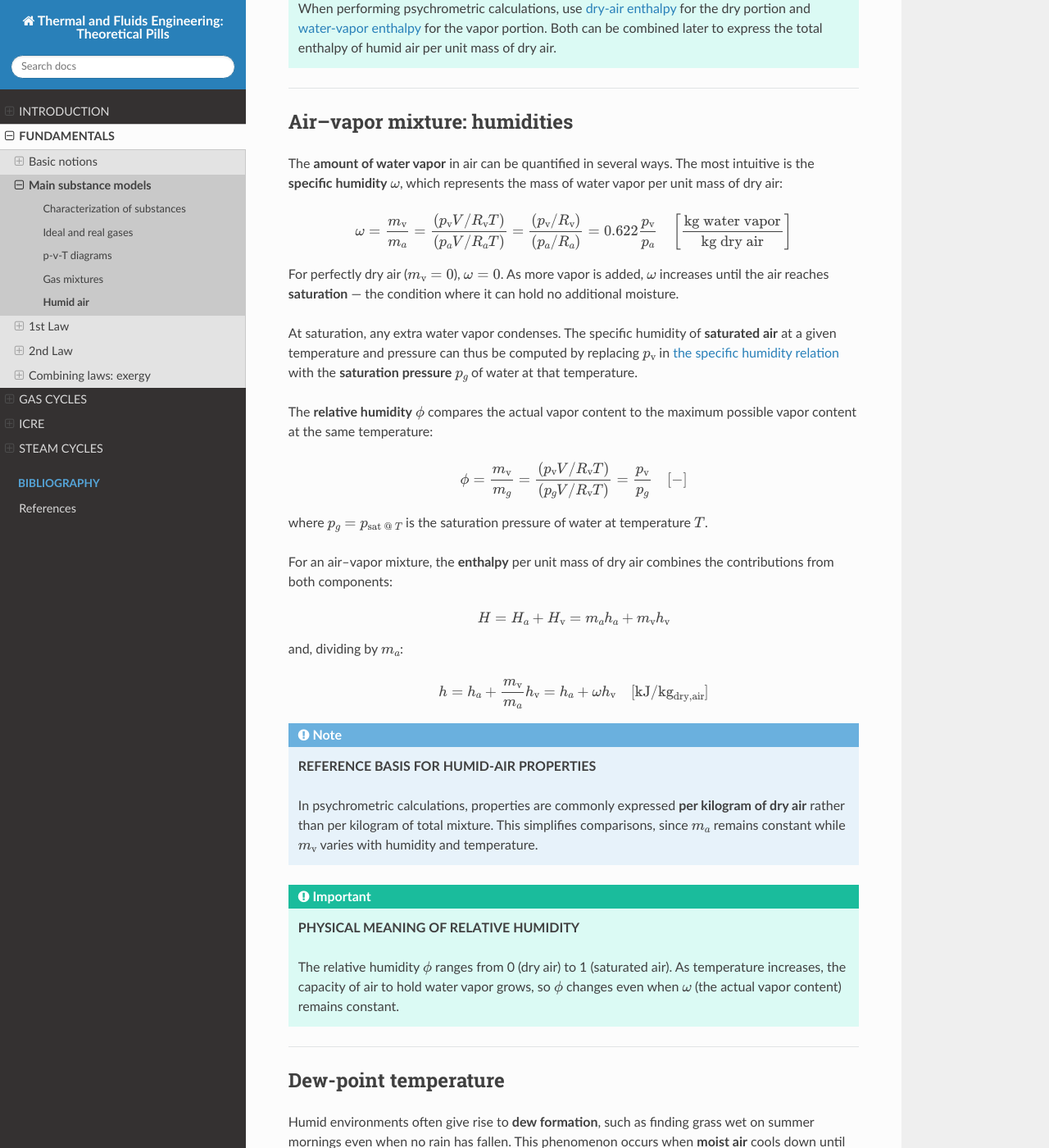
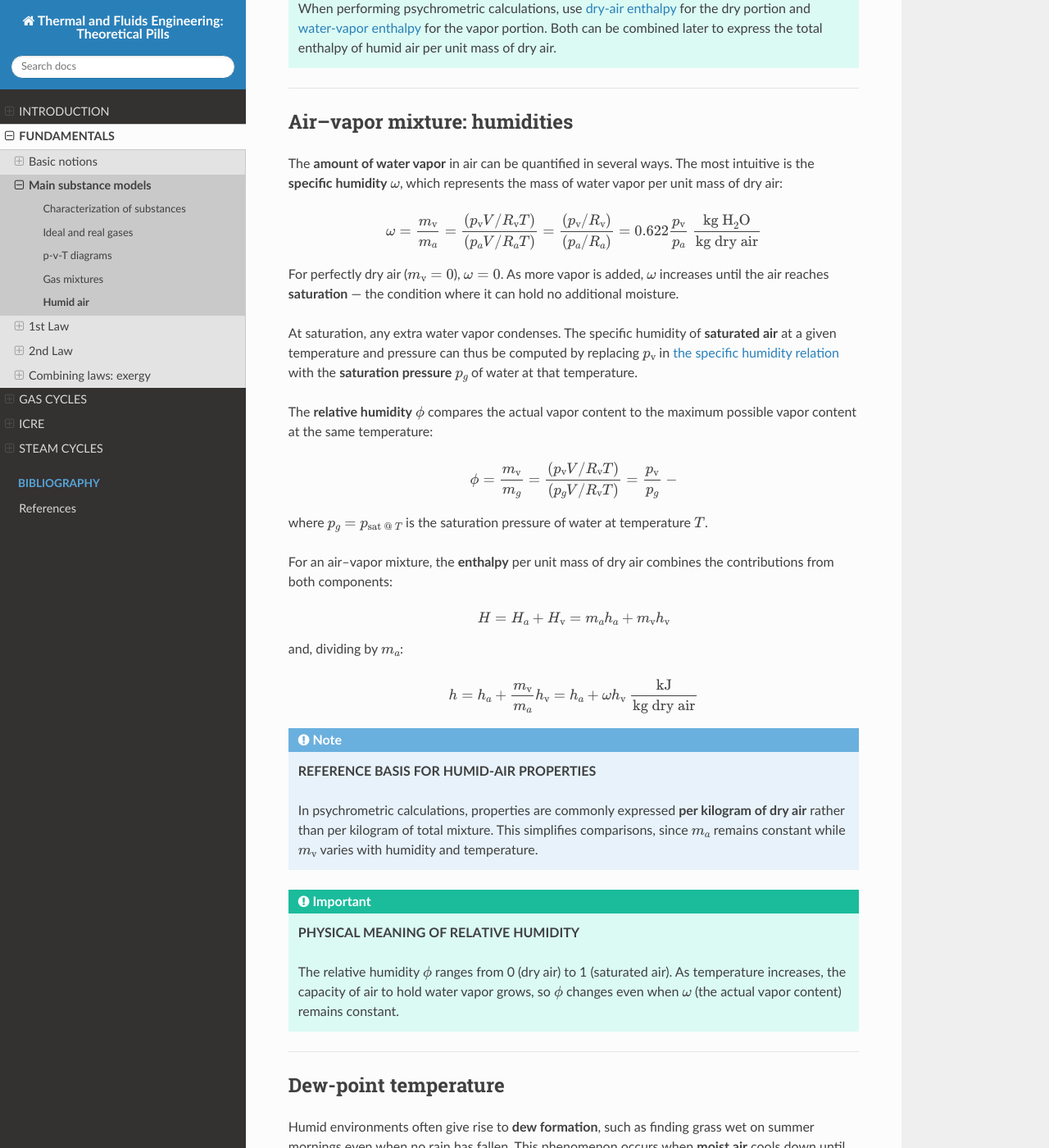
Before and after one commit to azarketa/ReadTheDocs-ENG, a Sphinx documentation site: the page built from source/08_Humid_air.md, in a window 1280 px wide and 1400 px high, scrolled down 2737 px. Shown: the whole window at 82% size. Built offline with Sphinx 7.4.7 and the Read the Docs theme 3.1.0, drawn with Linux system fonts in a browser that asks for light colours; cross-references to code outside the pages are shown as plain code; some of the changed text lies outside the part shown.

Commit message:
Files updated

```diff
--- a/source/08_Humid_air.md
+++ b/source/08_Humid_air.md
@@ -27,7 +27,7 @@ Under typical atmospheric conditions, air temperature ranges approximately from
 The **specific heat at constant pressure**, $c_p$, acts as a proportionality factor connecting temperature and energy: it indicates how much energy is required, per kilogram of substance, to raise its temperature one Kelvin while the pressure remains constant.
 
 (eq_cp_dry_air)=
-$$c_p = 1.005 \ [\mathrm{kJ/(kg\cdot K)}]$$
+$$c_p = 1.005 \ \mathrm{kJ/(kg\cdot K)}$$
 
 In this context, the **specific enthalpy** $h$ serves as a convenient measure of the specific energy content of the gas, combining both its internal energy and the energy associated with the pressure it exerts. As occurs with the specific heat, the specific enthalpy of an ideal gas depends only on temperature, making it straightforward to compute.
 
@@ -54,7 +54,7 @@ $$h_{\text{v}}(T, \text{low }p) \simeq h_g(T)$$
 Given that the enthalpy of saturated water vapor at $0 \ ^{\circ}\mathrm{C}$ is $2500.9\ \mathrm{kJ/kg}$ and that its average specific heat is $c_p{}={}1.82\ \mathrm{kJ/kg\cdot K}$, one may write:
 
 (eq_hg_approximation)=
-$$h_g(T) \simeq h_g(0 \ ^{\circ}\mathrm{C}){}+{}1.82T{}={}2500.9{}+{}1.82{}T \ [\mathrm{kJ/kg}]$$
+$$h_g(T) \simeq h_g(0 \ ^{\circ}\mathrm{C}){}+{}1.82T{}={}2500.9{}+{}1.82{}T \ \mathrm{kJ/kg}$$
 
 :::{note}
 
@@ -99,7 +99,7 @@ $$
 \frac{\left(p_{\text{v}} V / R_{\text{v}} T\right)}{\left(p_a V / R_a T\right)}{}={}
 \frac{(p_{\text{v}}/R_{\text{v}})}{(p_a/R_a)}{}={}
 0.622\frac{p_{\text{v}}}{p_a}
-\quad\left[\frac{\text{kg water vapor}}{\text{kg dry air}}\right]
+\ \frac{\text{kg H}_{2}\text{O}}{\text{kg dry air}}
 $$
 
 For perfectly dry air ($m_{\text{v}}{}={}0$), $\omega{}={}0$. As more vapor is added, $\omega$ increases until the air reaches **saturation** — the condition where it can hold no additional moisture.
@@ -113,7 +113,7 @@ $$
 \phi{}={} \frac{m_{\text{v}}}{m_g}{}={}
 \frac{(p_{\text{v}} V / R_{\text{v}} T)}{(p_g V / R_{\text{v}} T)}{}={}
 \frac{p_{\text{v}}}{p_g}
-\quad[-]
+\ -
 $$
 
 where $p_g{}={}p_{\text{sat @ }T}$ is the saturation pressure of water at temperature $T$.
@@ -126,7 +126,7 @@ $$H{}={}H_a{}+{}H_{\text{v}}{}={}m_a h_a{}+{}m_{\text{v}} h_{\text{v}}$$
 and, dividing by $m_a$:
 
 (eq_specific_enthalpy_humid_air)=
-$$h{}={}h_a{}+{}\frac{m_{\text{v}}}{m_a}{}h_{\text{v}}{}={}h_a{}+{}\omega{}h_{\text{v}} \quad [\mathrm{kJ/kg_{dry,air}}]$$
+$$h{}={}h_a{}+{}\frac{m_{\text{v}}}{m_a}{}h_{\text{v}}{}={}h_a{}+{}\omega{}h_{\text{v}} \ \frac{\text{kJ}}{\text{kg dry air}}$$
 
 :::{note}
 
@@ -209,7 +209,7 @@ $$
 2. **Humidity ratio**
 
 $$
-\omega = 0.62198{}\frac{p_{\text{v}}}{p-p_{\text{v}}}\quad [\text{kg}_{\text{v}}/\text{kg}_{\text{a}}].
+\omega = 0.62198{}\frac{p_{\text{v}}}{p-p_{\text{v}}} \ \frac{\text{kg H}_{2}\text{O}}{\text{kg dry air}}.
 $$
 
 3. **Masses in the room**
@@ -247,7 +247,7 @@ $$
         $$
 
         $$
-        \boxed{\omega_{70} = 0.1868 \ \text{kg}_{\text{v}}/\text{kg}_{\text{a}}}.
+        \boxed{\omega_{70} = 0.1868 \ \frac{\text{kg H}_{2}\text{O}}{\text{kg dry air}}}.
         $$
 
     * **Masses in the room:**
@@ -282,7 +282,7 @@ $$
 
         From standard steam tables{cite}`2015Cengel`:
 
-        | $T$ $[^{\circ}\text{C}]$ | $p_{\text{g}}$ $[\text{kPa}]$ |
+        | $T \ ^{\circ}\text{C}$ | $p_{\text{g}} \ \text{kPa}$ |
         | :------: | :------------: |
         |    60    |      19.94     |
         |    65    |      25.04     |
@@ -331,7 +331,7 @@ $$
         $$
 
         $$
-        \boxed{\omega_{20} = 0.01096\ \text{kg}_{\text{v}}/\text{kg}_{\text{a}}}.
+        \boxed{\omega_{20} = 0.01096\ \frac{\text{kg H}_{2}\text{O}}{\text{kg dry air}}}.
         $$
 
     * **Masses in the room:**
@@ -364,7 +364,7 @@ $$
 
         From tables{cite}`2015Cengel`:
 
-        | $T$ $[^{\circ}\text{C}]$ | $p_{\text{g}}$ $[\text{kPa}]$ |
+        | $T \ ^{\circ}\text{C}$ | $p_{\text{g}} \ \text{kPa}$ |
         | :------: | :------------: |
         |    15    |      1.705     |
         |    20    |      2.339     |
@@ -387,7 +387,7 @@ $$
 
 3. **Comparative table**
 
-| Case | $T$ $[^{\circ}\text{C}]$ | $\phi$ $[–]$ | $p_{\text{v}}$ $[\text{kPa}]$ | $p_{\text{a}}$ $[\text{kPa}]$ | $\omega$ $[\text{kg}_{\text{v}}/\text{kg}_{\text{a}}]$ | $m_{\text{a}}$ $[\text{kg}]$ | $m_{\text{v}}$ $[\text{kg}]$ | $m_{\text{tot}}$ $[\text{kg}]$ | $T_{\text{dp}}$ $[^{\circ}\text{C}]$ |
+| Case | $T \ ^{\circ}\text{C}$ | $\phi \ –$ | $p_{\text{v}} \ \text{kPa}$ | $p_{\text{a}} \ \text{kPa}$ | $\omega \ \frac{\text{kg H}_{2}\text{O}}{\text{kg dry air}}$ | $m_{\text{a}} \ \text{kg}$ | $m_{\text{v}} \ \text{kg}$ | $m_{\text{tot.}} \ \text{kg}$ | $T_{\text{dp}} \ ^{\circ}\text{C}$ |
 | :------------------------------------ | :------: | :--------: | :---------: | :------------: | :--------------------: | ------------: | ---------: | ----------------------: | :------: |
 | **Nominal operation** | $70$ | $0.75$ | $23.4$  | $77.93$ | $0.1868$ | $23.73$ | $4.433$ | $28.17$ | $63.4$ |
 | **Sauna off** | $20$ | $0.75$ | $1.754$ | $99.57$ | $0.01096$ | $35.50$ | $0.389$ | $35.89$ | $15.4$ |
```
